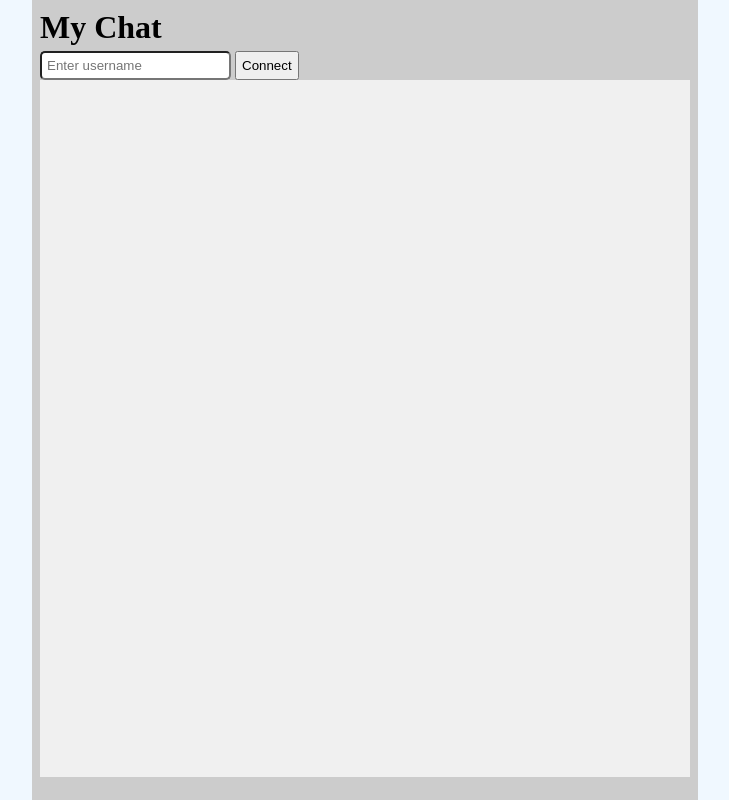
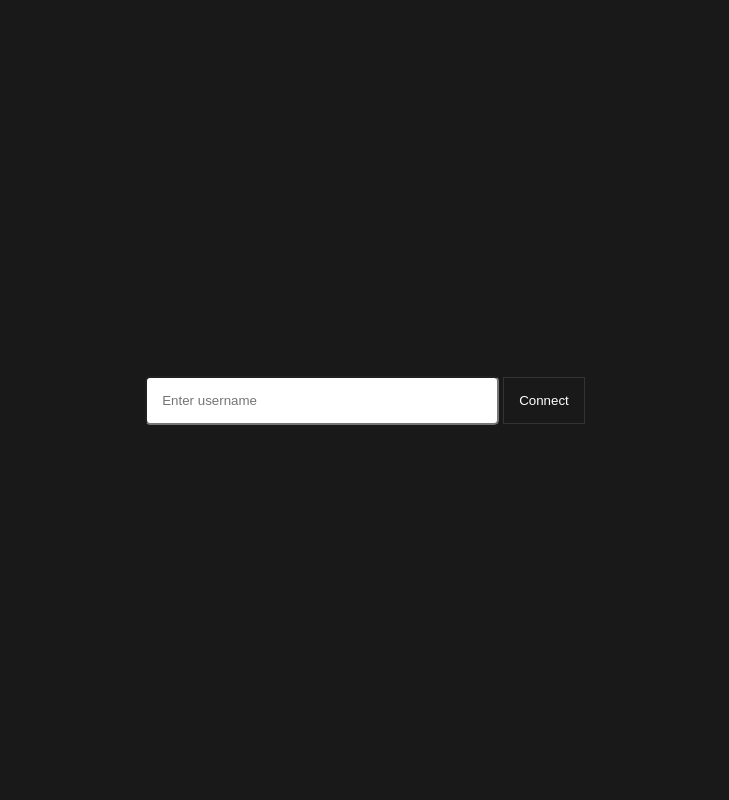
Before and after one commit to rafaeldevbackend/php-chat-application, a PHP site: page / in a window 1280 px wide. Shown: the whole page, without its empty margins (275-1004 px from the left). Run offline with PHP 8.4, Linux system fonts and the light colour scheme.

Commit message:
Modificação na estilização do chat

```diff
--- a/index.html
+++ b/index.html
@@ -20,14 +20,25 @@
             height: 100vh;
             display: flex;
             justify-content: center;
-            background-color: aliceblue;
+            background-color: #1a1919;
         }
 
         main {
-            min-width: 650px;
-            max-width: 650px;
+            display: flex;
+            flex-direction: column;
+            justify-content: center;
+            align-items: center;
+            width: 70vw;
             padding: 0.25em 0.5em;
-            background-color: #ccc;
+        }
+
+        form#user-form {
+            text-align: center;
+        }
+
+        input#username {
+            width: 320px;
+            padding: 15px;
         }
 
         input {
@@ -35,37 +46,70 @@
             border-radius: 5px;
         }
 
+        form#user-form button {
+            padding: 15px;
+        }
+
         textarea {
             width: 100%;
             padding: 5px;
             resize: none;
+            background-color: #1a1919;
+            color: #ffffff;
         }
 
         button {
             padding: 5px;
+            border: 1px solid #333;
+            background-color: #1a1919;
+            color: #ffffff;
         }
 
         form#message-form {
+            width: 100%;
             display: none;
             padding: 0.25em 0;
         }
 
         output#chat {
-            height: calc(100% - 110px);
-            display: block;
+            display: none;
+            width: 100%;
+            height: calc(100% - 61px);
             padding: 0 15px 15px 15px;
-            background-color: #f0f0f0;
+            background-color: #1a1919;
             overflow-y: scroll;
         }
 
         .system {
             margin: 12px 0;
-            color: red;
+            font-family: sans-serif;
+            font-size: small;
+            color: #2ba8bd;
+        }
+
+        .system span.system-message {
+            font-weight: bold;
         }
 
         .message {
             margin: 20px 0;
+            padding: 1px 10px 5px 10px;
             font-size: 15pt;
+            background-color: #27272763;
+            border-radius: 0 15px;
+        }
+
+        .chat {
+            line-height: 1.75em;
+            color: #abaaaa;
+        }
+
+        .chat span.message-header {
+            font-size: 12pt;
+        }
+
+        .chat span.message-text {
+            font-size: 14pt;
         }
 
         .text-left {
@@ -75,12 +119,19 @@
         .text-right {
             text-align: right;
         }
+
+        output#chat::-webkit-scrollbar {
+            width: 8px;
+        }
+
+        output#chat::-webkit-scrollbar-thumb {
+            background-color: #373434;
+            border-radius: 20px;
+        }
     </style>
 </head>
 <body>
     <main>
-        <h1>My Chat</h1>
-
         <form id="user-form">
             <input type="text" id="username" placeholder="Enter username">
             <button>Connect</button>
@@ -114,6 +165,7 @@
             socket.onopen = function(e) {
                 const username = document.getElementById('username').value;
 
+                document.querySelector('output#chat').style.display = 'block';
                 document.getElementById('user-form').style.display = 'none';
                 document.getElementById('message-form').style.display = 'flex';
 
```
Also changed, not shown: src/MyChat.php (+4 -4 lines).
